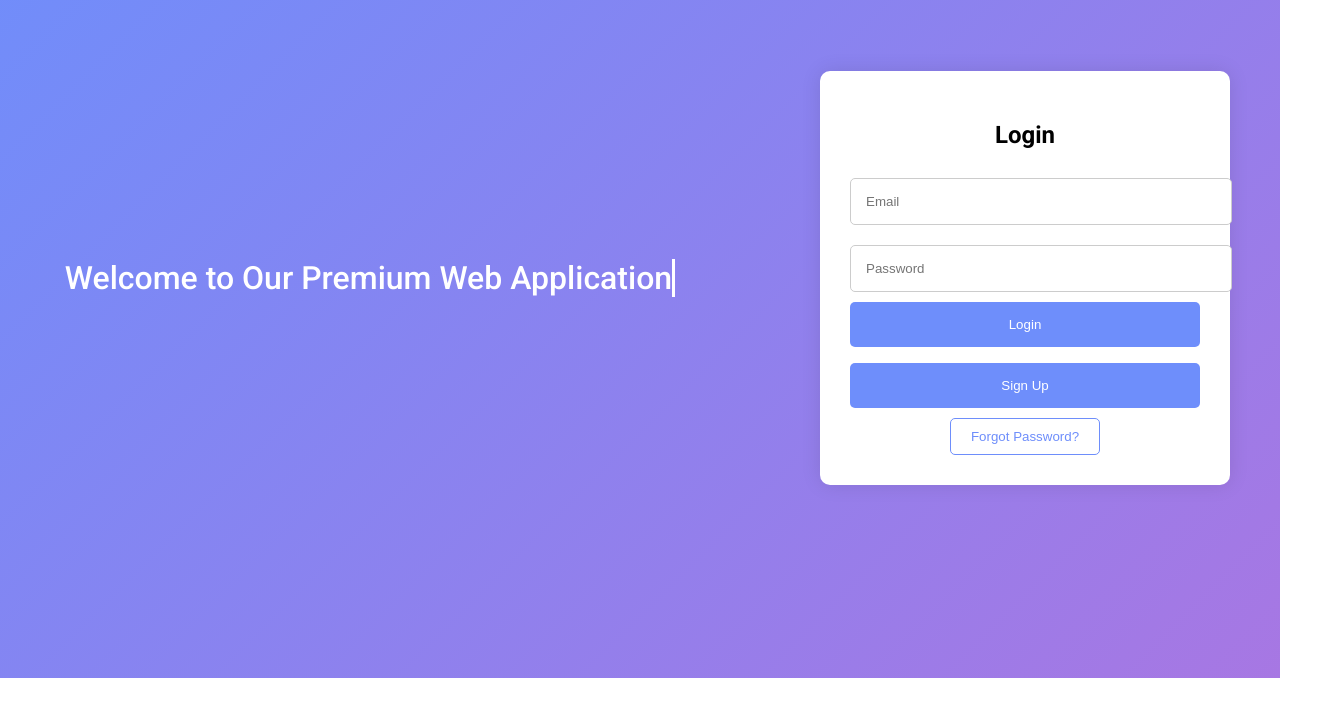
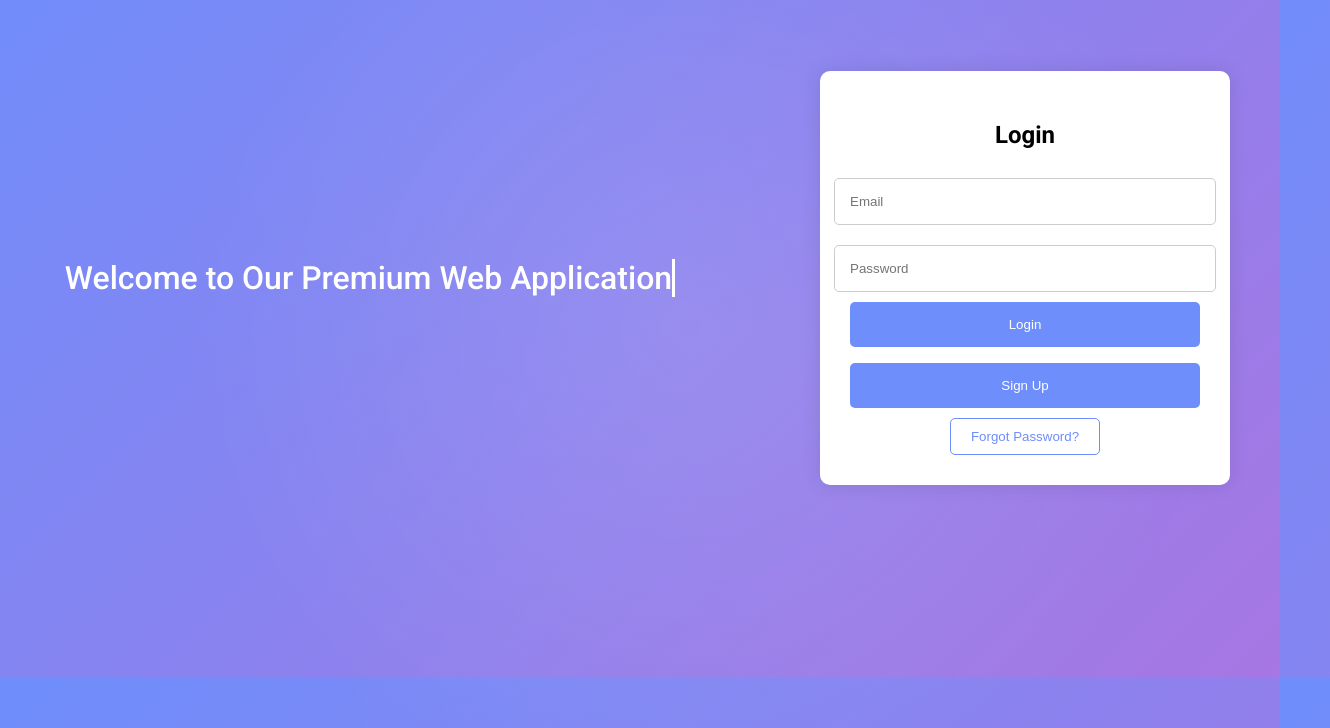
Before and after one commit to RoyalGeek775/RoyalGeek, a plain HTML site: page index.html in a window 1280 px wide. Shown: the part 122-850 px from the top of the page, 1330 px wide, since content can reach past the window. Before the commit the page ends 800 px from the top, so only its background shows below. Drawn offline with Linux system fonts and the light colour scheme.

Commit message:
Update index.html

```diff
--- a/index.html
+++ b/index.html
@@ -142,9 +142,28 @@
             from { opacity: 0; }
             to { opacity: 1; }
         }
+
+        .background-animation {
+            position: absolute;
+            top: 0;
+            left: 0;
+            width: 100%;
+            height: 100%;
+            background: radial-gradient(circle, rgba(255,255,255,0.1) 0%, rgba(255,255,255,0) 70%);
+            animation: moveBackground 10s linear infinite;
+            z-index: -1;
+        }
+
+        @keyframes moveBackground {
+            0% { transform: translate(0, 0); }
+            50% { transform: translate(50px, 50px); }
+            100% { transform: translate(0, 0); }
+        }
     </style>
 </head>
 <body>
+    <div class="background-animation"></div>
+
     <div class="logo-container">
         <img src="https://i.ibb.co/FqNjTk1F/Screenshot-2025-03-17-115355.png" alt="Company Logo" class="logo">
     </div>
@@ -155,8 +174,10 @@
 
     <div class="container" id="login-container">
         <h2>Login</h2>
-        <input type="email" id="login-email" placeholder="Email">
-        <input type="password" id="login-password" placeholder="Password">
+        <div style="display: flex; flex-direction: column; align-items: center;">
+            <input type="email" id="login-email" placeholder="Email">
+            <input type="password" id="login-password" placeholder="Password">
+        </div>
         <button onclick="handleLogin()">Login</button>
         <p class="error" id="login-error"></p>
         <button onclick="showSignUp()">Sign Up</button>
@@ -172,14 +193,16 @@
             <input type="text" id="signup-security-answer" placeholder="Security Answer">
         </div>
         <button onclick="handleSignUp()">Sign Up</button>
-        <button onclick="showLogin()">Login</button>
+        <button style="margin-top: 10px;" onclick="showLogin()">Login</button> <!-- Added space between buttons -->
     </div>
 
     <div class="container" id="forgot-password-container" style="display: none;">
         <h2>Forgot Password</h2>
-        <input type="email" id="forgot-password-email" placeholder="Email">
-        <input type="text" id="forgot-password-security-answer" placeholder="Security Answer">
-        <input type="password" id="forgot-password-new-password" placeholder="New Password">
+        <div style="display: flex; flex-direction: column; align-items: center;">
+            <input type="email" id="forgot-password-email" placeholder="Email">
+            <input type="text" id="forgot-password-security-answer" placeholder="Security Answer">
+            <input type="password" id="forgot-password-new-password" placeholder="New Password">
+        </div>
         <button onclick="handleForgotPassword()">Reset Password</button>
         <p class="error" id="forgot-password-error"></p>
         <button onclick="showLogin()">Login</button>
```
